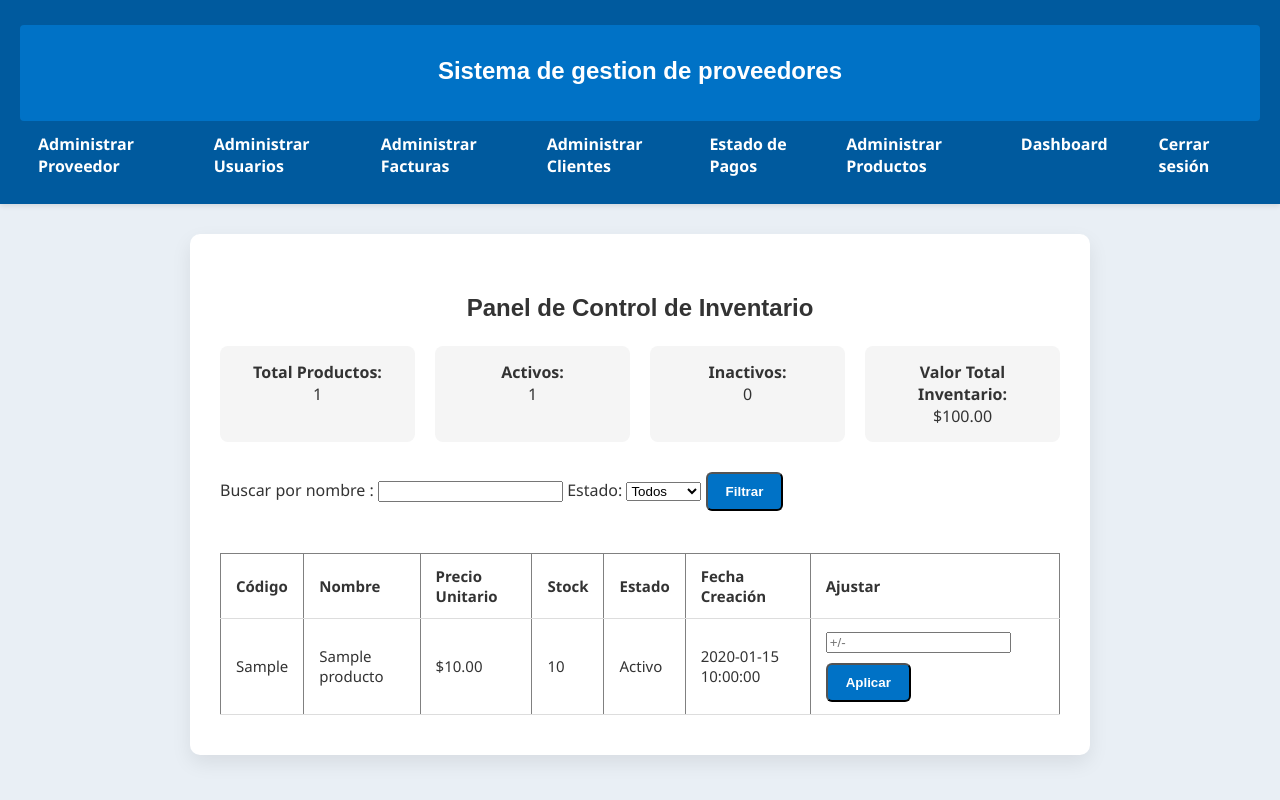
After one commit to fs17006/DSI-PROYECTO-2025, a PHP site: page /inventario.php in a window 1280 px wide. The commit adds this page. Run offline with PHP 8.4, Linux system fonts and the light colour scheme; the visitor is signed in with stand-in values (Sample User, id 1); tables that the repository leaves empty or names only in its code hold one stand-in row (values such as "Sample post"); data that the repository does not hold is empty.

Commit message:
adicion de modulo inventario
adicion de buscar por nombre y estado a productos, asi como reestock

```diff
--- a/css/estilos.css
+++ b/css/estilos.css
@@ -181,3 +181,19 @@ h2 {
 .form-buttons .btn {
     width: 100%; /* para que ocupen todo el ancho del formulario */
 }
+
+ .resumen {
+            display: flex;
+            gap: 20px;
+            margin-bottom: 20px;
+        }
+        .card {
+            background: #f5f5f5;
+            padding: 15px;
+            border-radius: 8px;
+            flex: 1;
+            text-align: center;
+        }
+        .ajuste-form {
+            display: inline-block;
+        }
--- a/includes/navbar.php
+++ b/includes/navbar.php
@@ -21,7 +21,7 @@ $perfil = $_SESSION['perfil'];
         <?php endif; ?>
 
         <li><a href="lista_productos.php">Administrar Productos</a></li>
-        <li><a href="#">Consultar Dashboard</a></li>
+        <li><a href="inventario.php">Dashboard</a></li>
         <li class="logout"><a href="logout.php">Cerrar sesión</a></li>
     </ul>
 </div>
--- /dev/null
+++ b/inventario.php
@@ -0,0 +1,156 @@
+<?php
+ini_set('display_errors', 1);
+ini_set('display_startup_errors', 1);
+error_reporting(E_ALL);
+
+session_start();
+if (!isset($_SESSION['usuario'])) {
+    header("Location: index.php");
+    exit();
+}
+
+require "conexion.php";
+
+$mensaje = "";
+
+// --- Procesar ajustes de inventario ---
+if ($_SERVER['REQUEST_METHOD'] === 'POST') {
+    $producto_id = (int)($_POST['producto_id'] ?? 0);
+    $ajuste = (int)($_POST['ajuste'] ?? 0);
+
+    if ($producto_id > 0 && $ajuste !== 0) {
+        $stmt = $conexion->prepare("UPDATE productos SET stock = stock + ? WHERE id = ?");
+        $stmt->bind_param("ii", $ajuste, $producto_id);
+        $stmt->execute();
+        $stmt->close();
+
+        $mensaje = "Stock del producto actualizado correctamente";
+    } else {
+        $mensaje = "Debe ingresar un ajuste válido";
+    }
+}
+
+// --- Filtros ---
+$busqueda = $_GET['busqueda'] ?? '';
+$estado = $_GET['estado'] ?? '';
+
+// --- Consulta principal ---
+$sql = "SELECT id, codigo, nombre, precio_unitario, stock, activo, fecha_creacion FROM productos WHERE 1=1";
+$params = [];
+$types = '';
+
+if ($busqueda !== '') {
+    $sql .= " AND nombre LIKE ?";
+    $params[] = "%$busqueda%";
+    $types .= 's';
+}
+
+if ($estado !== '') {
+    $sql .= " AND activo = ?";
+    $params[] = $estado;
+    $types .= 'i';
+}
+
+$stmt = $conexion->prepare($sql);
+if ($params) $stmt->bind_param($types, ...$params);
+$stmt->execute();
+$resultado = $stmt->get_result();
+
+// --- Resumen general ---
+$total_prod = $conexion->query("SELECT COUNT(*) AS total FROM productos")->fetch_assoc()['total'];
+$total_activos = $conexion->query("SELECT COUNT(*) AS total FROM productos WHERE activo = 1")->fetch_assoc()['total'];
+$total_inactivos = $total_prod - $total_activos;
+$valor_total = $conexion->query("SELECT SUM(precio_unitario * stock) AS total FROM productos")->fetch_assoc()['total'] ?? 0;
+?>
+
+<!DOCTYPE html>
+<html lang="es">
+<head>
+    <meta charset="UTF-8">
+    <title>Panel de Control de Inventario</title>
+    <link rel="stylesheet" href="css/estilos.css">
+    <style>
+        .resumen {
+            display: flex;
+            gap: 20px;
+            margin-bottom: 20px;
+        }
+        .card {
+            background: #f5f5f5;
+            padding: 15px;
+            border-radius: 8px;
+            flex: 1;
+            text-align: center;
+        }
+        .ajuste-form {
+            display: inline-block;
+        }
+    </style>
+</head>
+<body>
+<?php include("includes/navbar.php"); ?>
+
+<div class="contenido">
+    <h2>Panel de Control de Inventario</h2>
+
+    <div class="resumen">
+        <div class="card"><strong>Total Productos:</strong><br><?= $total_prod ?></div>
+        <div class="card"><strong>Activos:</strong><br><?= $total_activos ?></div>
+        <div class="card"><strong>Inactivos:</strong><br><?= $total_inactivos ?></div>
+        <div class="card"><strong>Valor Total Inventario:</strong><br>$<?= number_format($valor_total, 2) ?></div>
+    </div>
+
+    <form method="GET">
+        <label>Buscar por nombre :</label>
+        <input type="text" name="busqueda" value="<?= htmlspecialchars($busqueda) ?>">
+        <label>Estado:</label>
+        <select name="estado">
+            <option value="">Todos</option>
+            <option value="1" <?= $estado === '1' ? 'selected' : '' ?>>Activos</option>
+            <option value="0" <?= $estado === '0' ? 'selected' : '' ?>>Inactivos</option>
+        </select>
+        <button type="submit" class="btn">Filtrar</button>
+    </form>
+
+    <br>
+
+    <table border="1" cellpadding="5" cellspacing="0">
+        <tr>
+            <th>Código</th>
+            <th>Nombre</th>
+            <th>Precio Unitario</th>
+            <th>Stock</th>
+            <th>Estado</th>
+            <th>Fecha Creación</th>
+            <th>Ajustar</th>
+        </tr>
+        <?php while ($p = $resultado->fetch_assoc()): ?>
+        <tr>
+            <td><?= htmlspecialchars($p['codigo']) ?></td>
+            <td><?= htmlspecialchars($p['nombre']) ?></td>
+            <td>$<?= number_format($p['precio_unitario'], 2) ?></td>
+            <td><?= $p['stock'] ?></td>
+            <td><?= $p['activo'] ? 'Activo' : 'Inactivo' ?></td>
+            <td><?= $p['fecha_creacion'] ?></td>
+            <td>
+                <form method="POST" class="ajuste-form">
+                    <input type="hidden" name="producto_id" value="<?= $p['id'] ?>">
+                    <input type="number" name="ajuste" step="1" required placeholder="+/-">
+                    <button type="submit" class="btn">Aplicar</button>
+                </form>
+            </td>
+        </tr>
+        <?php endwhile; ?>
+    </table>
+</div>
+
+<?php if ($mensaje): ?>
+<script>
+    alert("<?= addslashes($mensaje) ?>");
+    // Recargar la página para reflejar el nuevo stock
+    window.location.href = "inventario.php";
+</script>
+<?php endif; ?>
+
+</body>
+</html>
--- a/sistema_web.sql
+++ b/sistema_web.sql
@@ -53,7 +53,10 @@ CREATE TABLE productos (
     precio_unitario DECIMAL(10,2) NOT NULL CHECK (precio_unitario > 0),
     activo BOOLEAN DEFAULT TRUE, -- útil para "eliminar lógicamente" si se desea
     fecha_creacion TIMESTAMP DEFAULT CURRENT_TIMESTAMP
+
 );
+
+ALTER TABLE productos ADD COLUMN stock INT NOT NULL DEFAULT 0 AFTER precio_unitario;
 
 
 CREATE TABLE historial_precios (
```
